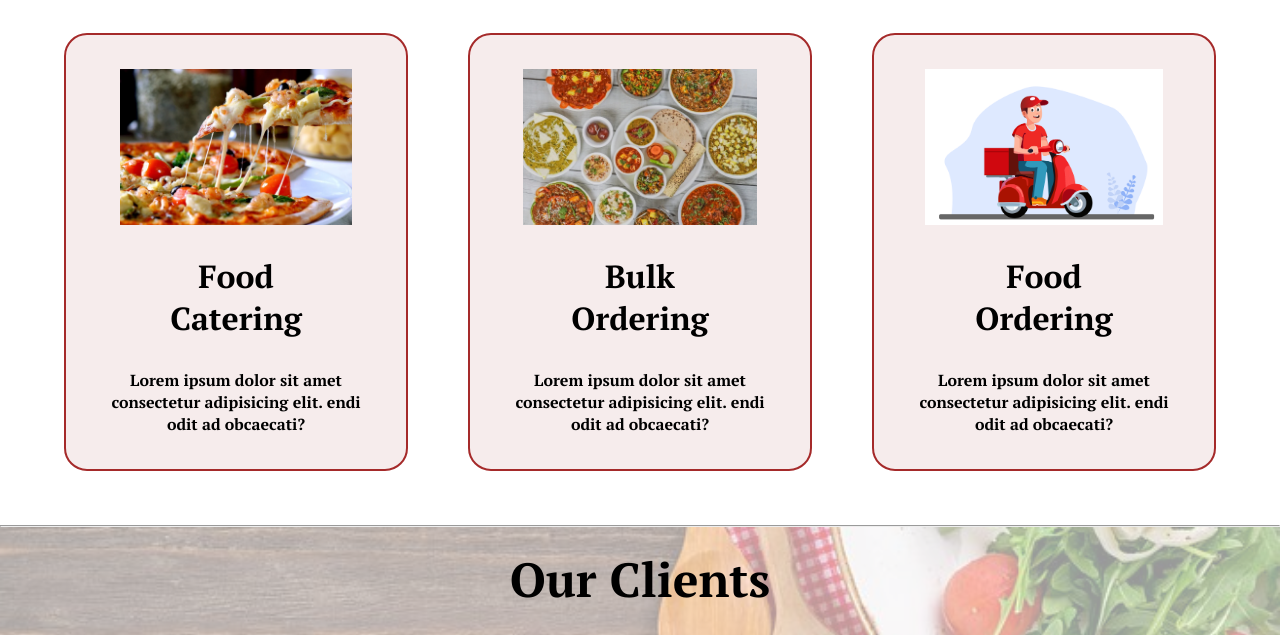
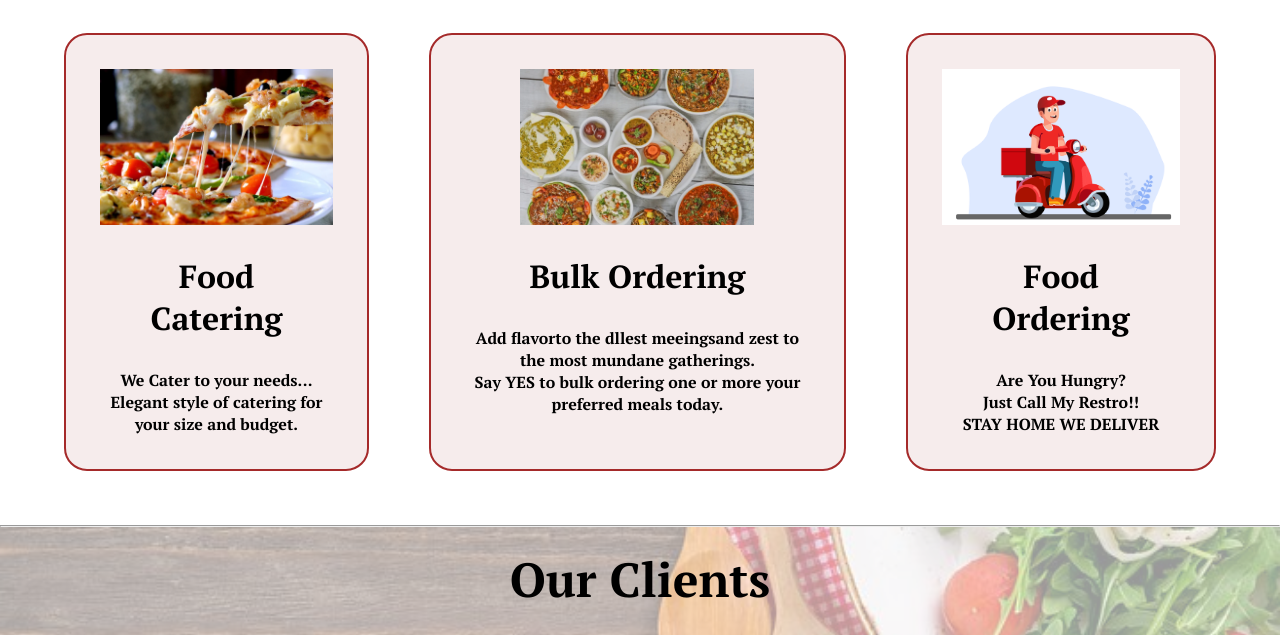
Before and after one commit to PriyankaSahu28/fooddelivery.github.io, a plain HTML site: page index.html in a window 1280 px wide. Shown: the part 743-1378 px from the top of the page. Drawn offline with Linux system fonts and the light colour scheme; a web font is replaced by a local one.

Commit message:
2nd commit

```diff
--- a/index.html
+++ b/index.html
@@ -48,19 +48,21 @@
             <div class="box">
                 <img src="image/pizza.jpg" alt="">
                 <h2 class="h-secondary center">Food Catering</h2>
-                <p class="center">Lorem ipsum dolor sit amet consectetur adipisicing elit. endi odit ad obcaecati?</p>
+                <p class="center">We Cater to your needs...<br>Elegant style of catering for your size and budget.</p>
             </div>
 
             <div class="box">
                 <img src="image/indian.jpg" alt="">
                 <h2 class="h-secondary center">Bulk Ordering</h2>
-                <p class="center">Lorem ipsum dolor sit amet consectetur adipisicing elit. endi odit ad obcaecati?</p>
+                <p class="center">Add flavorto the dllest meeingsand zest to the most mundane gatherings.
+                    <br>Say YES to bulk ordering one or more your preferred meals today.</p>
             </div>
 
             <div class="box">
                 <img src="image/food_delivery.png" alt="">
                 <h2 class="h-secondary center">Food Ordering</h2>
-                <p class="center">Lorem ipsum dolor sit amet consectetur adipisicing elit. endi odit ad obcaecati?</p>
+                <p class="center">Are You Hungry?
+                    <br> Just Call My Restro!!<br> <b>STAY HOME  WE DELIVER</b>
             </div>
         </div>
     </section>
```
